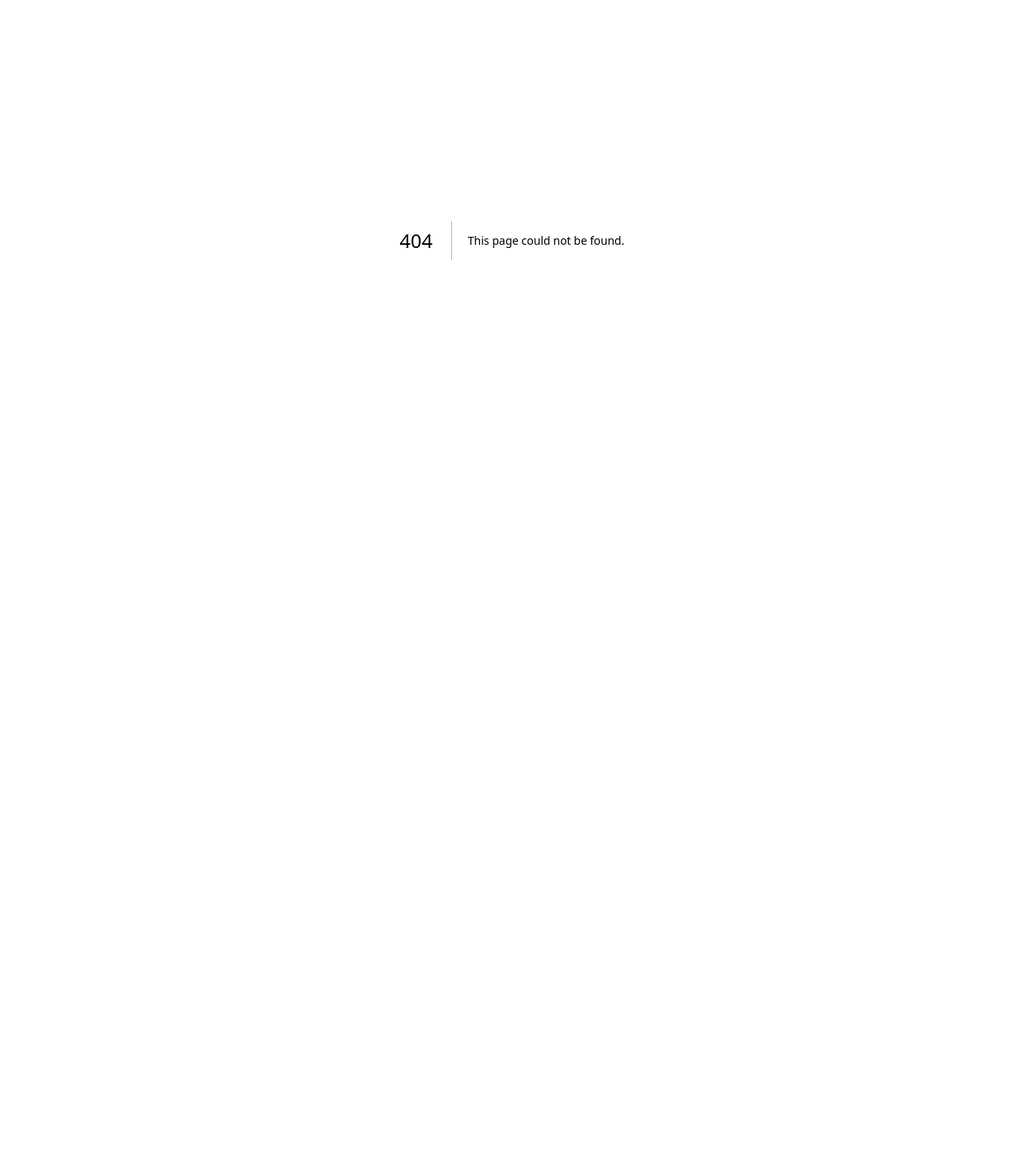
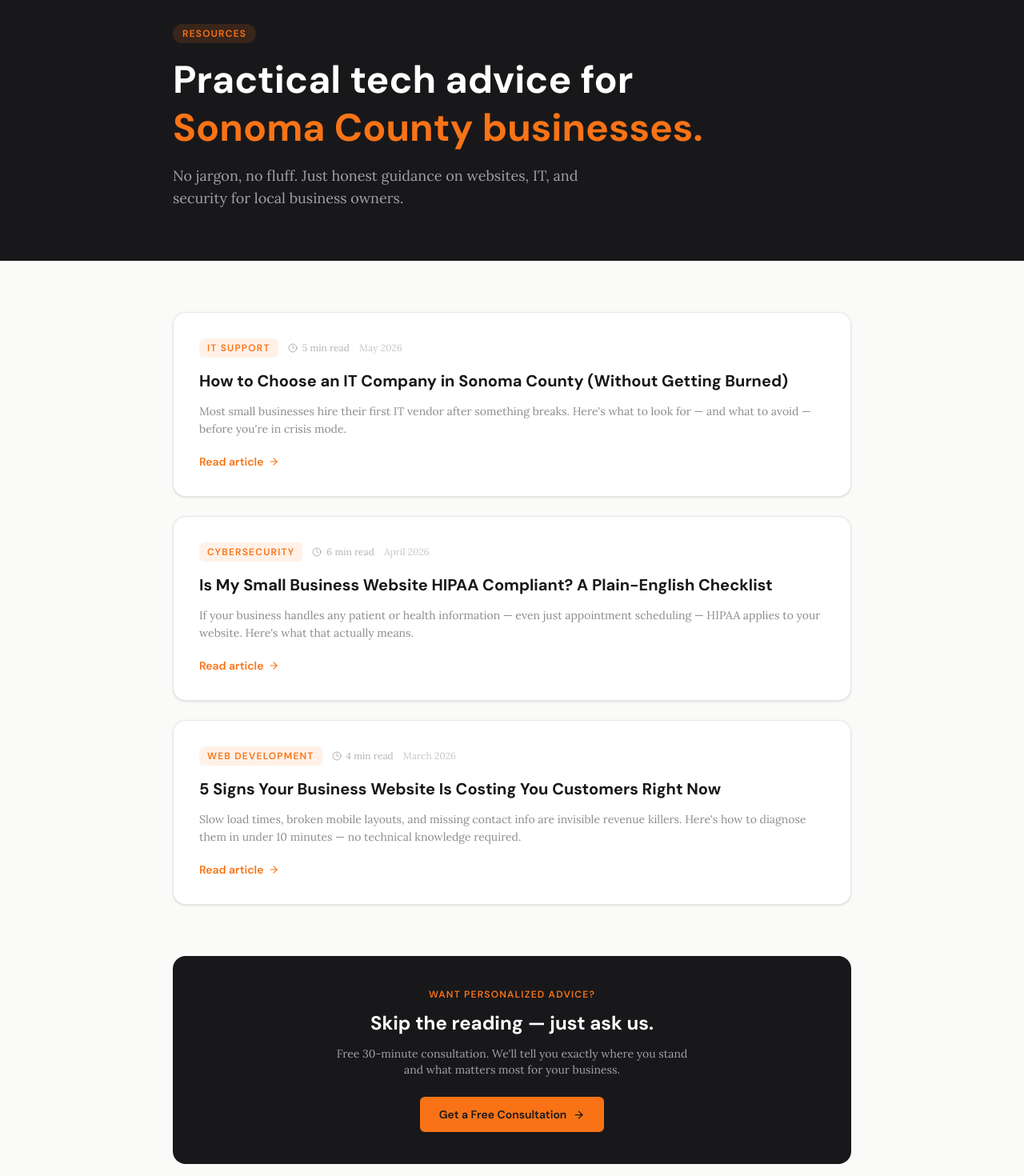
Before and after one commit to Dukotah/Duke, a Next.js app: page /blog in a window 1280 px wide. Before the commit this address had no page. Shown: the part 100-1570 px from the top of the page at 80% size. Before the commit the page ends 800 px from the top, so only its background shows below. Built offline with nearby package versions, Linux system fonts and the light colour scheme.

Commit message:
Add Blog/Resources index page with 3 article cards and CTA

```diff
--- /dev/null
+++ b/src/app/blog/page.tsx
@@ -0,0 +1,179 @@
+import type { Metadata } from "next";
+import Link from "next/link";
+import Nav from "@/components/Nav";
+import Footer from "@/components/Footer";
+import { ArrowRight, Clock } from "lucide-react";
+
+export const metadata: Metadata = {
+  title: "Resources & Blog | Copper Bay Tech",
+  description:
+    "Practical IT and web advice for Sonoma County small businesses. Learn how to protect your data, improve your website, and make better tech decisions.",
+};
+
+type Post = {
+  slug: string;
+  tag: string;
+  title: string;
+  excerpt: string;
+  readTime: string;
+  date: string;
+};
+
+const posts: Post[] = [
+  {
+    slug: "how-to-choose-an-it-company-sonoma-county",
+    tag: "IT Support",
+    title: "How to Choose an IT Company in Sonoma County (Without Getting Burned)",
+    excerpt:
+      "Most small businesses hire their first IT vendor after something breaks. Here's what to look for — and what to avoid — before you're in crisis mode.",
+    readTime: "5 min read",
+    date: "May 2026",
+  },
+  {
+    slug: "is-my-small-business-website-hipaa-compliant",
+    tag: "Cybersecurity",
+    title: "Is My Small Business Website HIPAA Compliant? A Plain-English Checklist",
+    excerpt:
+      "If your business handles any patient or health information — even just appointment scheduling — HIPAA applies to your website. Here's what that actually means.",
+    readTime: "6 min read",
+    date: "April 2026",
+  },
+  {
+    slug: "5-signs-your-business-website-is-costing-you-customers",
+    tag: "Web Development",
+    title: "5 Signs Your Business Website Is Costing You Customers Right Now",
+    excerpt:
+      "Slow load times, broken mobile layouts, and missing contact info are invisible revenue killers. Here's how to diagnose them in under 10 minutes — no technical knowledge required.",
+    readTime: "4 min read",
+    date: "March 2026",
+  },
+];
+
+export default function BlogPage() {
+  return (
+    <>
+      <Nav />
+      <main>
+        {/* Hero */}
+        <section className="pt-32 pb-16 bg-[#18181B]">
+          <div className="max-w-4xl mx-auto px-6">
+            <span
+              className="inline-block mb-4 px-3 py-1 rounded-full text-xs font-semibold uppercase tracking-widest"
+              style={{
+                backgroundColor: "rgba(249,115,22,0.15)",
+                color: "#F97316",
+                fontFamily: "var(--font-heading)",
+              }}
+            >
+              Resources
+            </span>
+            <h1
+              className="text-4xl md:text-5xl font-bold text-white mb-4 leading-tight"
+              style={{ fontFamily: "var(--font-heading)" }}
+            >
+              Practical tech advice for
+              <br />
+              <span style={{ color: "#F97316" }}>Sonoma County businesses.</span>
+            </h1>
+            <p
+              className="text-white/60 text-lg max-w-xl"
+              style={{ fontFamily: "var(--font-body)" }}
+            >
+              No jargon, no fluff. Just honest guidance on websites, IT, and security for local business owners.
+            </p>
+          </div>
+        </section>
+
+        {/* Posts */}
+        <section className="py-16 bg-[#FAFAF9]">
+          <div className="max-w-4xl mx-auto px-6">
+            <div className="space-y-6">
+              {posts.map((post) => (
+                <Link
+                  key={post.slug}
+                  href={`/blog/${post.slug}`}
+                  className="group block rounded-2xl bg-white border border-[#18181B]/10 hover:border-[#18181B]/30 transition-all overflow-hidden shadow-sm hover:shadow-md"
+                >
+                  <div className="p-8">
+                    <div className="flex items-center gap-3 mb-4">
+                      <span
+                        className="text-xs font-semibold uppercase tracking-widest px-2.5 py-1 rounded-md"
+                        style={{
+                          backgroundColor: "rgba(249,115,22,0.1)",
+                          color: "#F97316",
+                          fontFamily: "var(--font-heading)",
+                        }}
+                      >
+                        {post.tag}
+                      </span>
+                      <span
+                        className="flex items-center gap-1.5 text-xs text-[#3F3F46]/40"
+                        style={{ fontFamily: "var(--font-body)" }}
+                      >
+                        <Clock size={12} /> {post.readTime}
+                      </span>
+                      <span
+                        className="text-xs text-[#3F3F46]/30"
+                        style={{ fontFamily: "var(--font-body)" }}
+                      >
+                        {post.date}
+                      </span>
+                    </div>
+                    <h2
+                      className="text-xl font-bold text-[#18181B] mb-3 group-hover:text-[#F97316] transition-colors leading-snug"
+                      style={{ fontFamily: "var(--font-heading)" }}
+                    >
+                      {post.title}
+                    </h2>
+                    <p
+                      className="text-sm text-[#3F3F46]/60 leading-relaxed mb-4"
+                      style={{ fontFamily: "var(--font-body)" }}
+                    >
+                      {post.excerpt}
+                    </p>
+                    <span
+                      className="inline-flex items-center gap-1.5 text-sm font-semibold text-[#F97316] group-hover:gap-2.5 transition-all"
+                      style={{ fontFamily: "var(--font-heading)" }}
+                    >
+                      Read article <ArrowRight size={14} />
+                    </span>
+                  </div>
+                </Link>
+              ))}
+            </div>
+
+            {/* CTA */}
+            <div className="mt-16 rounded-2xl bg-[#18181B] p-10 text-center">
+              <p
+                className="text-xs font-semibold uppercase tracking-widest text-[#F97316] mb-3"
+                style={{ fontFamily: "var(--font-heading)" }}
+              >
+                Want personalized advice?
+              </p>
+              <h3
+                className="text-2xl font-bold text-white mb-3"
+                style={{ fontFamily: "var(--font-heading)" }}
+              >
+                Skip the reading — just ask us.
+              </h3>
+              <p
+                className="text-white/60 text-sm mb-6 max-w-md mx-auto"
+                style={{ fontFamily: "var(--font-body)" }}
+              >
+                Free 30-minute consultation. We'll tell you exactly where you stand and what matters most for your business.
+              </p>
+              <Link
+                href="/#contact"
+                className="inline-flex items-center gap-2 px-6 py-3 rounded-md text-sm font-semibold text-[#18181B] bg-[#F97316] hover:bg-[#ea6c0a] transition-colors"
+                style={{ fontFamily: "var(--font-heading)" }}
+              >
+                Get a Free Consultation <ArrowRight size={15} />
+              </Link>
+            </div>
+          </div>
+        </section>
+      </main>
+      <Footer />
+    </>
+  );
+}
```
